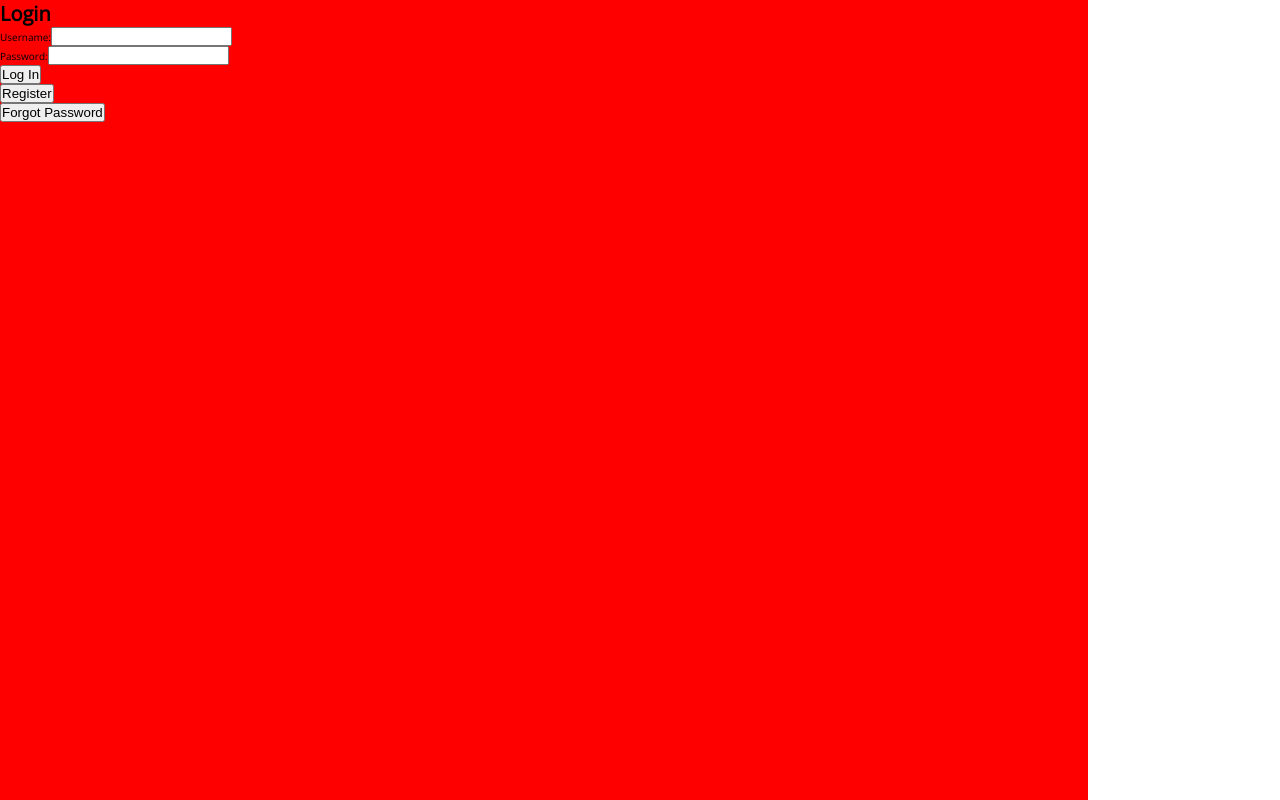
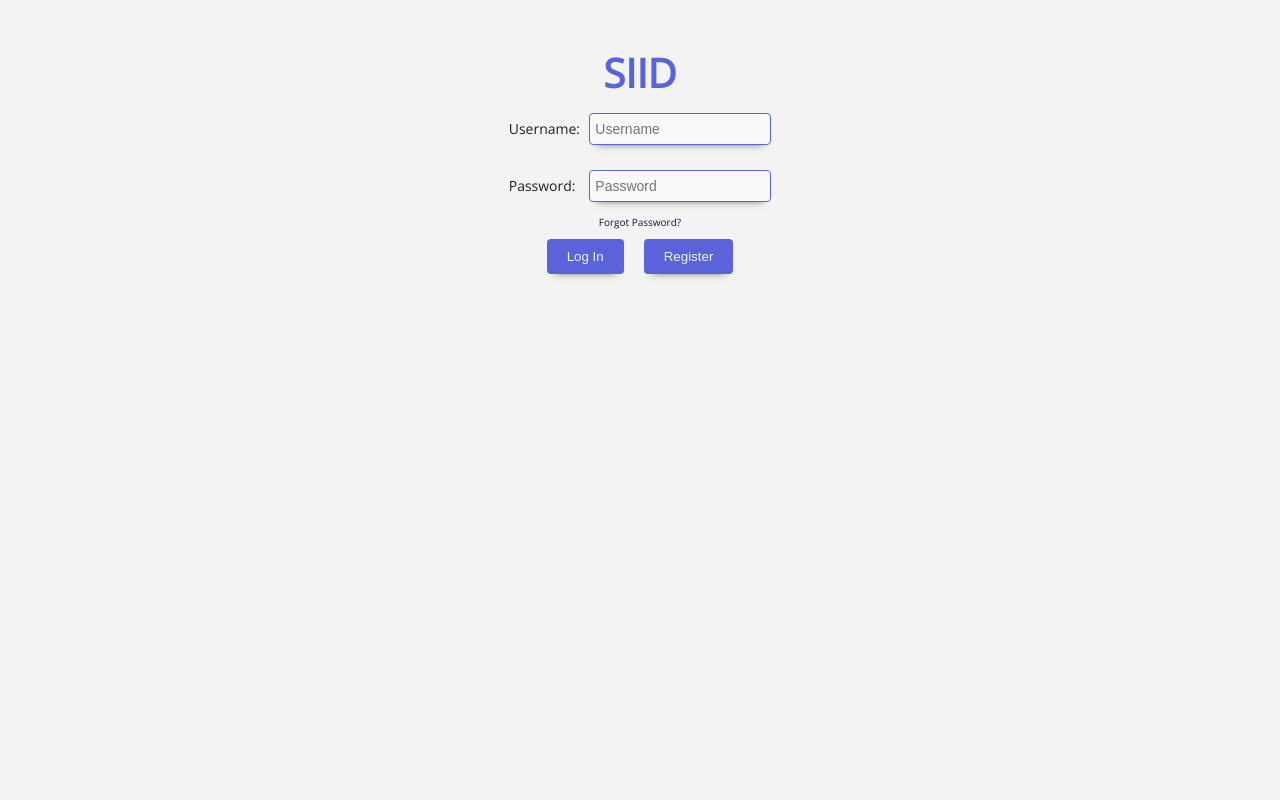
Before and after one commit to patrick-baker/SIID, a React (Create React App) app: page /report/1/1#/home in a window 1280 px wide. Built offline with nearby package versions, Linux system fonts and the light colour scheme; no server answers.

Commit message:
basic login form styling update

```diff
--- a/src/components/LoginPage/LoginPage.js
+++ b/src/components/LoginPage/LoginPage.js
@@ -42,57 +42,60 @@ class LoginPage extends Component {
           </h2>
         )}
         <form onSubmit={this.login}>
-          <h1>Login</h1>
+          <h1 className="login__header">SIID</h1>
           <div>
-            <label htmlFor="username">
+            <label htmlFor="username" className="login__inputLabel">
               Username:
+              </label>
             <input
+              placeholder='Username'
               type="text"
               className="login__input"
+              name="username"
               value={this.state.username}
               onChange={this.handleInputChangeFor('username')}
             />
-            </label>
+
           </div>
           <div>
-            <label htmlFor="password">
+            <label htmlFor="password" className="login__inputLabel">
               Password:
+              </label>
             <input
+              placeholder="Password"
               type="password"
               name="password"
+              className="login__input"
               value={this.state.password}
               onChange={this.handleInputChangeFor('password')}
             />
-            </label>
           </div>
           <div>
-            <input
-              className="log-in"
+            <span
+              type="button"
+              className="link-button login__forgotPassword"
+              onClick={() => { this.props.history.push('/forgotPassword') }}
+            >
+              Forgot Password?
+          </span>
+          </div>
+          <div>
+            <button
+              className="log-in login__loginButton"
               type="submit"
               name="submit"
-              value="Log In"
-            />
-          </div>
-        </form>
+            >Log In</button>
 
-        <div>
             <button
               type="button"
-            className="link-button"
+              className="link-button login__loginButton"
               onClick={() => { this.props.dispatch({ type: 'SET_TO_REGISTER_MODE' }) }}
             >
               Register
           </button>
           </div>
-        <div>
-          <button
-            type="button"
-            className="link-button"
-            onClick={() => { this.props.history.push('/forgotPassword') }}
-          >
-            Forgot Password
-          </button>
-        </div>
+
+        </form>
       </div>
     );
   }
--- a/src/sass/layout/_content.scss
+++ b/src/sass/layout/_content.scss
@@ -1,5 +1,6 @@
 .content {
-    width: 85vw;
+    // width: 85vw;
+    width:100vw;
     height: 100vh;
     overflow: scroll;
     overflow-x: hidden;
--- a/src/sass/pages/_login.scss
+++ b/src/sass/pages/_login.scss
@@ -1,15 +1,84 @@
 .login {
 
     &__main {
-        background: red;
+        text-align: center;
+        background: rgb(243, 243, 243);
         height:100%;
-        width:1200px;
+        width:100%;
         margin:0;
         padding:0;
+        padding-top:4.5rem;
+    }
+
+    &__header {
+        color:$color-neutral-blue;
+        font-size: 4rem;
     }
 
 
     &__input {
-        // width:200rem;
+        box-shadow: 0 6px 8px -8px #363636;
+        width:17rem;
+        height:2rem;
+        border-radius: 4px;
+        border-style: none;
+        border:1px solid $color-neutral-blue;
+        font-size:14px;
+        padding:.5rem;
+        background-color: $color-pastel-blue;
+        color:rgb(32, 32, 32);
+        margin:1%;
+
+        &:focus {
+            outline:none;
+        }
+
+
+
     }
+
+    &__inputLabel {
+        display:inline-block;
+        width:5.5rem;
+        font-size:14px;
+        color:rgb(32, 32, 32);
+        padding:1%;
+    }
+
+    &__loginButton {
+        display:inline-block;
+        margin:1rem;
+        border-style: none;
+        background-color: $color-neutral-blue;
+        color:rgb(241, 241, 241);
+        padding:1rem;
+        padding-left:2rem;
+        padding-right:2rem;
+        border:none;
+        border-radius:4px;
+
+        box-shadow: 0 6px 8px -8px #363636;
+
+        &:hover {
+            box-shadow: 0 6px 8px -5px #363636;
+            cursor: pointer;
+            background-color:rgb(110, 117, 218);
+        }
+
+        &:focus {
+            outline:none;
+        }
+    }
+
+
+    &__forgotPassword {
+        color:rgb(20, 20, 68);
+
+        &:hover {
+            cursor: pointer;
+            border-bottom: 1px solid rgb(20, 20, 68);;
+        }
+    }
+
+
 }
```
Lines whose indentation alone changed are shown as unchanged.
